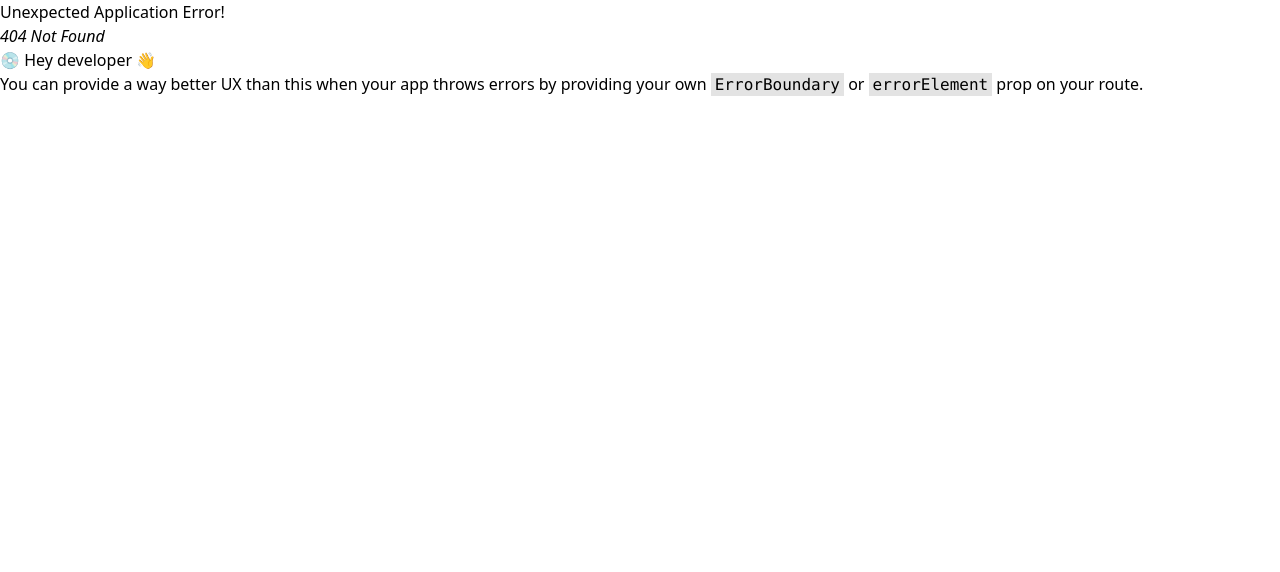
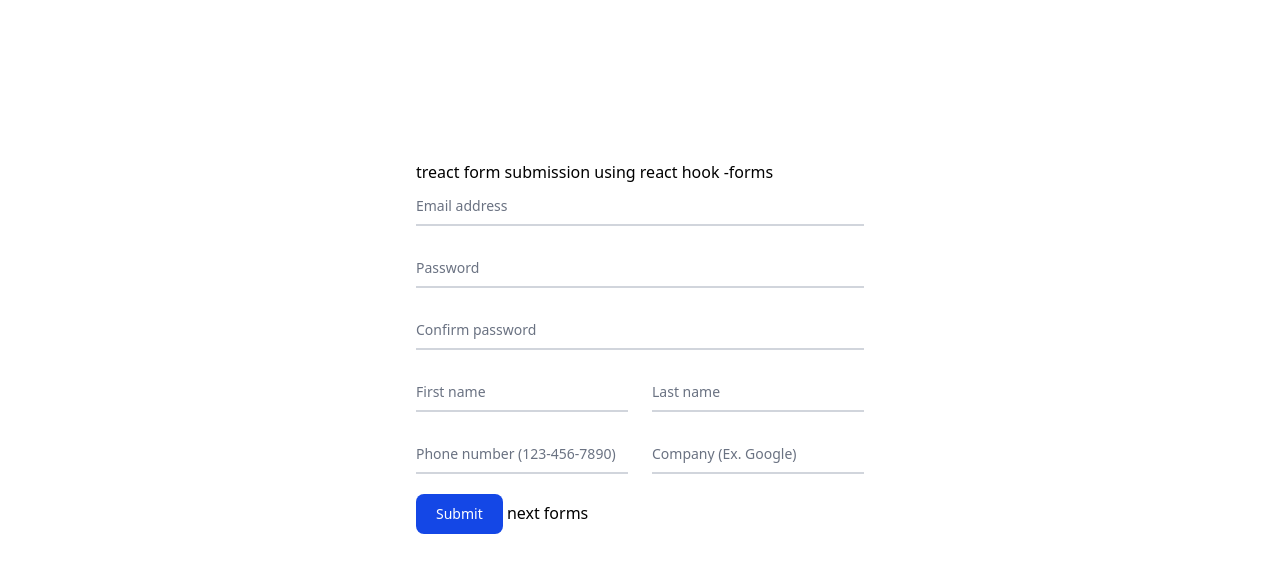
Before and after one commit to Tademillion/React-app, a React (Vite) app: page /form3 in a window 1280 px wide. Before the commit this address had no page. Shown: the top 572 px of the page. Built offline with nearby package versions, Linux system fonts and the light colour scheme.

Commit message:
make edit the users based on email and an id

```diff
--- a/package.json
+++ b/package.json
@@ -13,6 +13,7 @@
     "@tailwindcss/vite": "^4.1.4",
     "react": "^19.0.0",
     "react-dom": "^19.0.0",
+    "react-hook-form": "^7.56.1",
     "react-router-dom": "^7.5.2",
     "tailwindcss": "^4.1.4"
   },
--- a/src/Components/Begin/Grid_Tables.tsx
+++ b/src/Components/Begin/Grid_Tables.tsx
@@ -182,7 +182,7 @@ const Grid_Tables = () => {
                 required
                 onChange={(e) => {
                   SetAddusers((prev) => ({
-                    ...prev,
+                    ...prev, // this add
                     Name: e.target.value,
                   }));
                 }}
@@ -273,7 +273,26 @@ const Grid_Tables = () => {
                 type="button"
                 className="bg-indigo-600 hover:bg-indigo-700 text-white font-semibold py-2 px-4 rounded focus:outline-none focus:shadow-outline"
                 onClick={() => {
-                  setUser([...user, { ...addUsers }]);
+                  setUser((prevUser) => {
+                    const existingUserIndex = prevUser.findIndex(
+                      (u) => u.Email === addUsers.Email
+                    );
+                    console.log(existingUserIndex);
+
+                    if (existingUserIndex > -1) {
+                      return prevUser.map(
+                        (u, index) =>
+                          //  usermap is iterate over all array objects
+                          index === existingUserIndex
+                            ? { ...u, ...addUsers }
+                            : u
+                        // index === existingUserIndex ? { ...u, Email:"tadde milllionyou@gmail.com" } : u // update only some properties
+                        //  we can use immer to update the state as well as
+                      );
+                    } else {
+                      return [...prevUser, addUsers];
+                    }
+                  });
                   setIsOpen(false);
                   // console.log(addUsers);
                 }}
--- a/src/Components/Begin/forms/FoprmsWithUseForm.tsx
+++ b/src/Components/Begin/forms/FoprmsWithUseForm.tsx
@@ -1,16 +1,20 @@
-import { FormEvent, useState } from "react";
+import { FormEvent, use, useState } from "react";
+import { useForm } from "react-hook-form";
 import { Link } from "react-router-dom";
 
 function FoprmsWithUseForm() {
   //  use state to take the values of the inputs
 
   //  reactr form submission in 3rd step called form submission with  useform
-  const user = useForm();
-  //     to use we have to install react hook form
+  const { register, handleSubmit } = useForm();
+  console.log(register);
+  //     to use we have to install react hook form npm i react-hook-form
 
   return (
     <form className="max-w-md mx-auto mt-40">
-      <h2 className="text-black align-ceter">state Hook forms</h2>
+      <h2 className="text-black align-ceter">
+        treact form submission using react hook -forms
+      </h2>
       <div className="relative z-0 w-full mb-5 group">
         <input
           type="email"
@@ -30,6 +34,7 @@ function FoprmsWithUseForm() {
       <div className="relative z-0 w-full mb-5 group">
         <input
           type="password"
+          {...register("password")}
           name="floating_password"
           id="floating_password"
           className="block py-2.5 px-0 w-full text-sm text-gray-900 bg-transparent border-0 border-b-2 border-gray-300 appearance-none dark:text-white dark:border-gray-600 dark:focus:border-blue-500 focus:outline-none focus:ring-0 focus:border-blue-600 peer"
@@ -46,6 +51,7 @@ function FoprmsWithUseForm() {
       <div className="relative z-0 w-full mb-5 group">
         <input
           type="password"
+          {...register("confirmassword")}
           name="repeat_password"
           id="floating_repeat_password"
           className="block py-2.5 px-0 w-full text-sm text-gray-900 bg-transparent border-0 border-b-2 border-gray-300 appearance-none dark:text-white dark:border-gray-600 dark:focus:border-blue-500 focus:outline-none focus:ring-0 focus:border-blue-600 peer"
@@ -63,7 +69,7 @@ function FoprmsWithUseForm() {
         <div className="relative z-0 w-full mb-5 group">
           <input
             type="text"
-            name="floating_first_name"
+            {...register("firstName")}
             id="floating_first_name"
             className="block py-2.5 px-0 w-full text-sm text-gray-900 bg-transparent border-0 border-b-2 border-gray-300 appearance-none dark:text-white dark:border-gray-600 dark:focus:border-blue-500 focus:outline-none focus:ring-0 focus:border-blue-600 peer"
             placeholder=" "
--- a/src/Components/Begin/forms/RefHookforms.tsx
+++ b/src/Components/Begin/forms/RefHookforms.tsx
@@ -1,4 +1,5 @@
 import { FormEvent, useEffect, useRef, useState } from "react";
+import { Link } from "react-router-dom";
 
 function RefHookforms() {
   const emailRef = useRef<HTMLInputElement>(null);
@@ -172,6 +173,7 @@ function RefHookforms() {
       >
         Submit
       </button>
+      <Link to={"/form3"}>Form 3</Link>
     </form>
   );
 }
--- a/src/Components/Router.tsx
+++ b/src/Components/Router.tsx
@@ -2,6 +2,7 @@ import { createBrowserRouter } from "react-router-dom";
 import StateHookForms from "./Begin/forms/StateHookForms";
 import App from "../App";
 import RefHookforms from "./Begin/forms/RefHookforms";
+import FoprmsWithUseForm from "./Begin/forms/FoprmsWithUseForm";
 
 const router = createBrowserRouter([
   { path: "/forms", element: <StateHookForms /> },
@@ -10,5 +11,9 @@ const router = createBrowserRouter([
     path: "/forms2",
     element: <RefHookforms />,
   },
+  {
+    path: "/form3",
+    element: <FoprmsWithUseForm />,
+  },
 ]);
 export default router;
```
Also changed, not shown: 1 other file (tests, documents, lock files or other folders).
